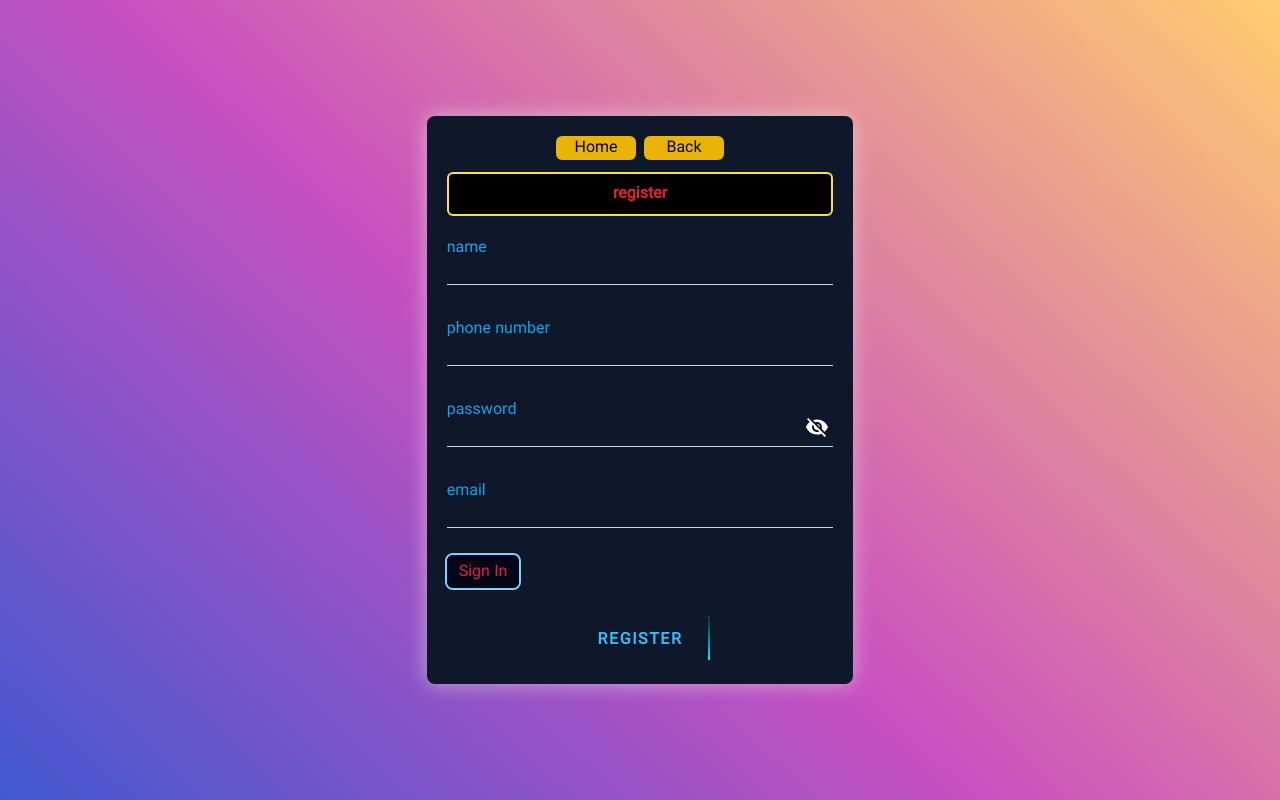
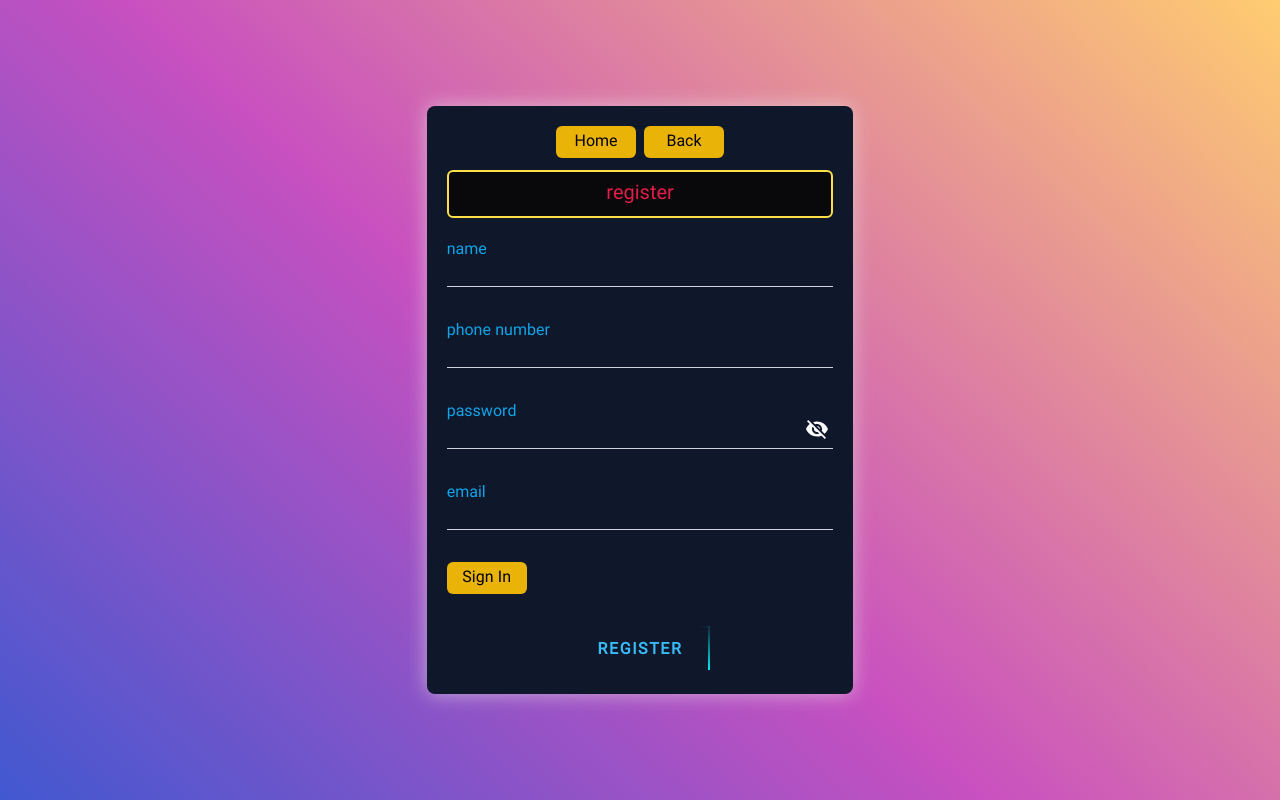
Before and after one commit to sajadjamali/movie-world-v2, a Next.js app: page /auth/register in a window 1280 px wide. Built offline with nearby package versions, Linux system fonts and the light colour scheme.

Commit message:
edit colors in form

```diff
--- a/src/components/Form.tsx
+++ b/src/components/Form.tsx
@@ -11,7 +11,7 @@ import HourglassTopIcon from '@mui/icons-material/HourglassTop';
 import VisibilityOffIcon from '@mui/icons-material/VisibilityOff';
 import { register as registerUser, login } from '@/services/auth';
 
-const styles = 'bg-yellow-500 rounded-md w-20 block text-center mb-3 hover:bg-rose-600 hover:text-white';
+const styles = 'bg-yellow-500 rounded-md py-1 w-20 block text-center mb-3 hover:bg-rose-600 hover:text-white';
 
 const Form: React.FC<{ type: string, previousPage: string }> = ({ type, previousPage }) => {
 
@@ -48,7 +48,7 @@ const Form: React.FC<{ type: string, previousPage: string }> = ({ type, previous
                 <Link href="/home" className={styles}>Home</Link>
                 <button onClick={() => router.back()} className={styles}>Back</button>
             </div>
-            <h2 className="text-red-600 bg-black font-bold text-center border-2 border-yellow-300 rounded-md py-2">{type}</h2>
+            <h2 className="text-rose-600 bg-zinc-950 text-xl text-center border-2 border-yellow-300 rounded-md py-2">{type}</h2>
             <form onSubmit={handleSubmit(onSubmit)} className="mt-5 space-y-8">
                 {
                     type === 'register' &&
@@ -119,7 +119,8 @@ const Form: React.FC<{ type: string, previousPage: string }> = ({ type, previous
                 <div>
                     {
                         type === 'register' ?
-                            <Link href="/auth/login" className='text-rose-600 font-normal bg-slate-950 hover:ring-rose-700 hover:text-yellow-400 ring-2 py-1 px-3 rounded-md ring-sky-300'>Sign In</Link>
+                        <Link href="/auth/login" className={styles}>Sign In</Link>
+                            // <Link href="/auth/login" className='text-rose-600 font-normal bg-green-600 hover:ring-rose-700 hover:text-yellow-400 ring-2 py-1 px-3 rounded-md ring-sky-300'>Sign In</Link>
                             :
                             <Link href="/auth/register" className='text-red-400 font-normal hover:text-sky-400'>Have you not registered?</Link>
                     }
```
